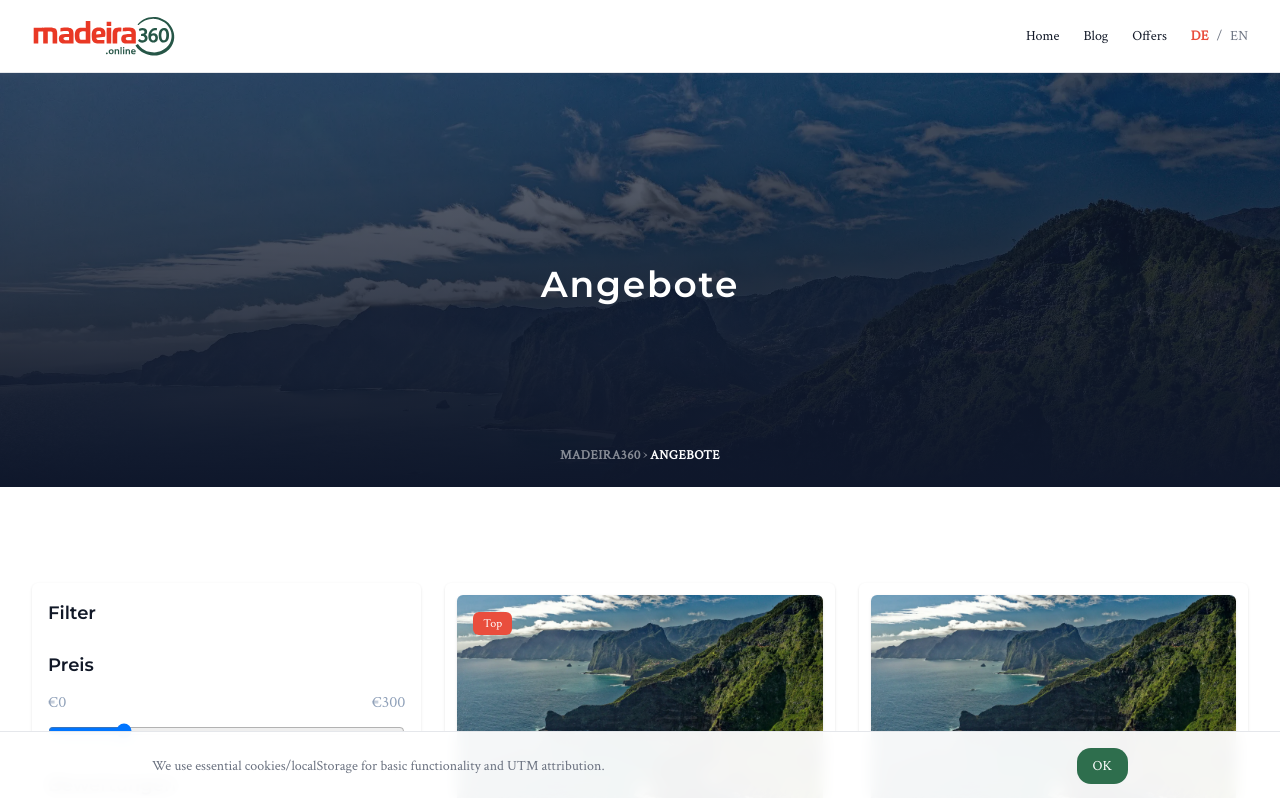
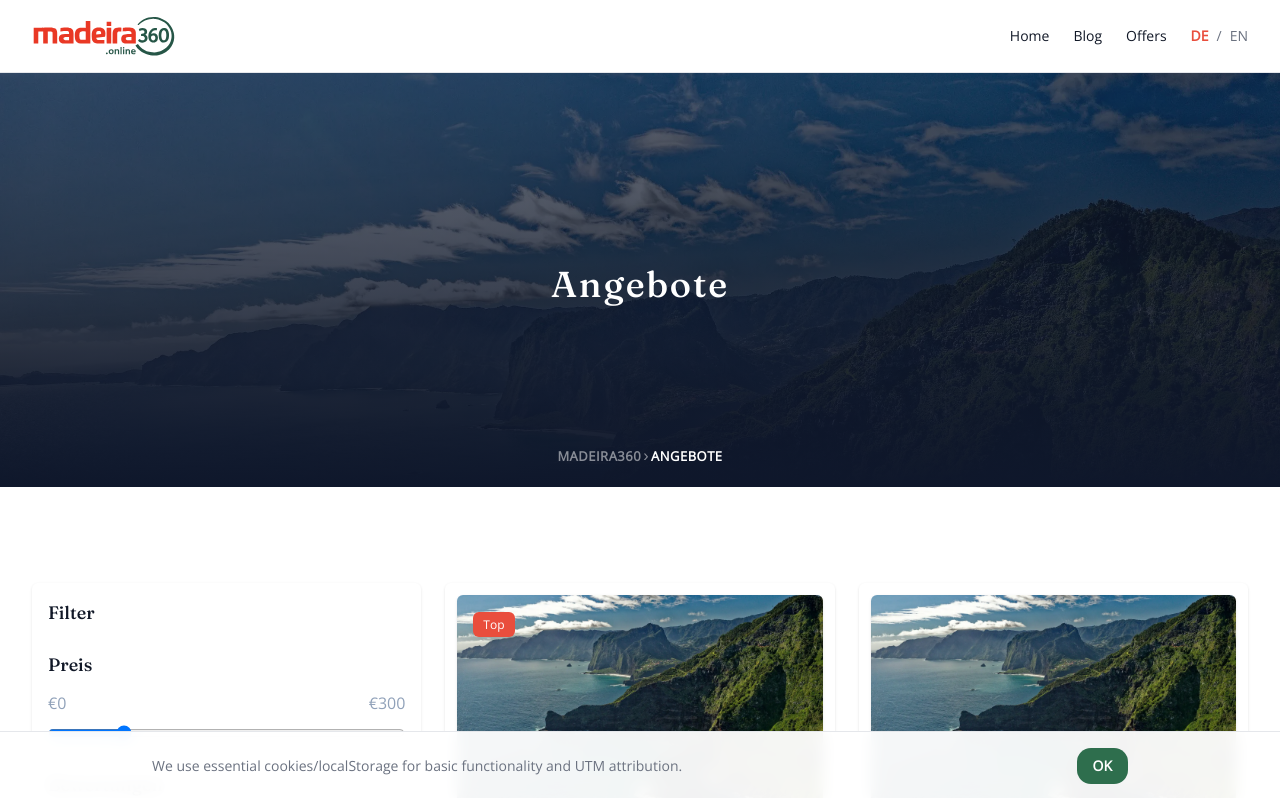
Before and after one commit to MykoLazaah/madeira360cursor, a Next.js app in the folder madeira360-app/: page /de/offers in a window 1280 px wide. Shown: the top 798 px of the page. Built offline with nearby package versions, Linux system fonts and the light colour scheme; no server answers.

Commit message:
Update fonts: Fraunces for headings (H1-H5), Open Sans for body text and UI

```diff
--- a/madeira360-app/src/app/globals.css
+++ b/madeira360-app/src/app/globals.css
@@ -60,26 +60,49 @@ body {
   background: var(--background);
   color: var(--foreground);
   font-family: var(--font-body), system-ui, -apple-system, Segoe UI, Roboto, Arial, sans-serif;
+  font-weight: 400;
 }
 
-/* Montserrat SemiBold для H1-H2 */
+/* Fraunces Semibold для H1 */
 h1,
-h2,
-.font-heading h1,
-.font-heading h2 {
-  font-family: var(--font-display), ui-sans-serif, system-ui, -apple-system, sans-serif;
+.font-heading h1 {
+  font-family: var(--font-display), ui-serif, Georgia, Cambria, "Times New Roman", Times, serif;
   font-weight: 600;
 }
 
-/* Для остальных заголовков и элементов с классом font-heading */
+/* Fraunces Medium для H2-H3 */
+h2,
 h3,
+.font-heading h2,
+.font-heading h3 {
+  font-family: var(--font-display), ui-serif, Georgia, Cambria, "Times New Roman", Times, serif;
+  font-weight: 500;
+}
+
+/* Fraunces Medium для H4-H5 */
 h4,
 h5,
-.font-heading h3,
 .font-heading h4,
-.font-heading h5,
+.font-heading h5 {
+  font-family: var(--font-display), ui-serif, Georgia, Cambria, "Times New Roman", Times, serif;
+  font-weight: 500;
+}
+
+/* Для остальных элементов с классом font-heading */
 .font-heading {
-  font-family: var(--font-display), ui-sans-serif, system-ui, -apple-system, sans-serif;
+  font-family: var(--font-display), ui-serif, Georgia, Cambria, "Times New Roman", Times, serif;
+}
+
+/* Open Sans Semibold для UI элементов и кнопок */
+button,
+input,
+select,
+textarea,
+[role="button"],
+.btn,
+.button {
+  font-family: var(--font-body), system-ui, -apple-system, Segoe UI, Roboto, Arial, sans-serif;
+  font-weight: 600;
 }
 
 /* Container padding for horizontal spacing */
--- a/madeira360-app/src/app/layout.tsx
+++ b/madeira360-app/src/app/layout.tsx
@@ -1,18 +1,18 @@
 import type { Metadata } from 'next'
 import { headers } from 'next/headers'
-import { Crimson_Text, Montserrat } from 'next/font/google'
+import { Open_Sans, Fraunces } from 'next/font/google'
 import './globals.css'
 
-const crimsonText = Crimson_Text({
+const openSans = Open_Sans({
   variable: '--font-body',
   subsets: ['latin'],
   weight: '400',
 })
 
-const montserrat = Montserrat({
+const fraunces = Fraunces({
   variable: '--font-display',
   subsets: ['latin'],
-  weight: '600',
+  weight: ['500', '600'],
 })
 
 export const metadata: Metadata = {
@@ -35,7 +35,7 @@ export default function RootLayout({
   return (
     <html lang={lang}>
       <body
-        className={`${crimsonText.variable} ${montserrat.variable} antialiased`}
+        className={`${openSans.variable} ${fraunces.variable} antialiased`}
       >
         {children}
       </body>
```
